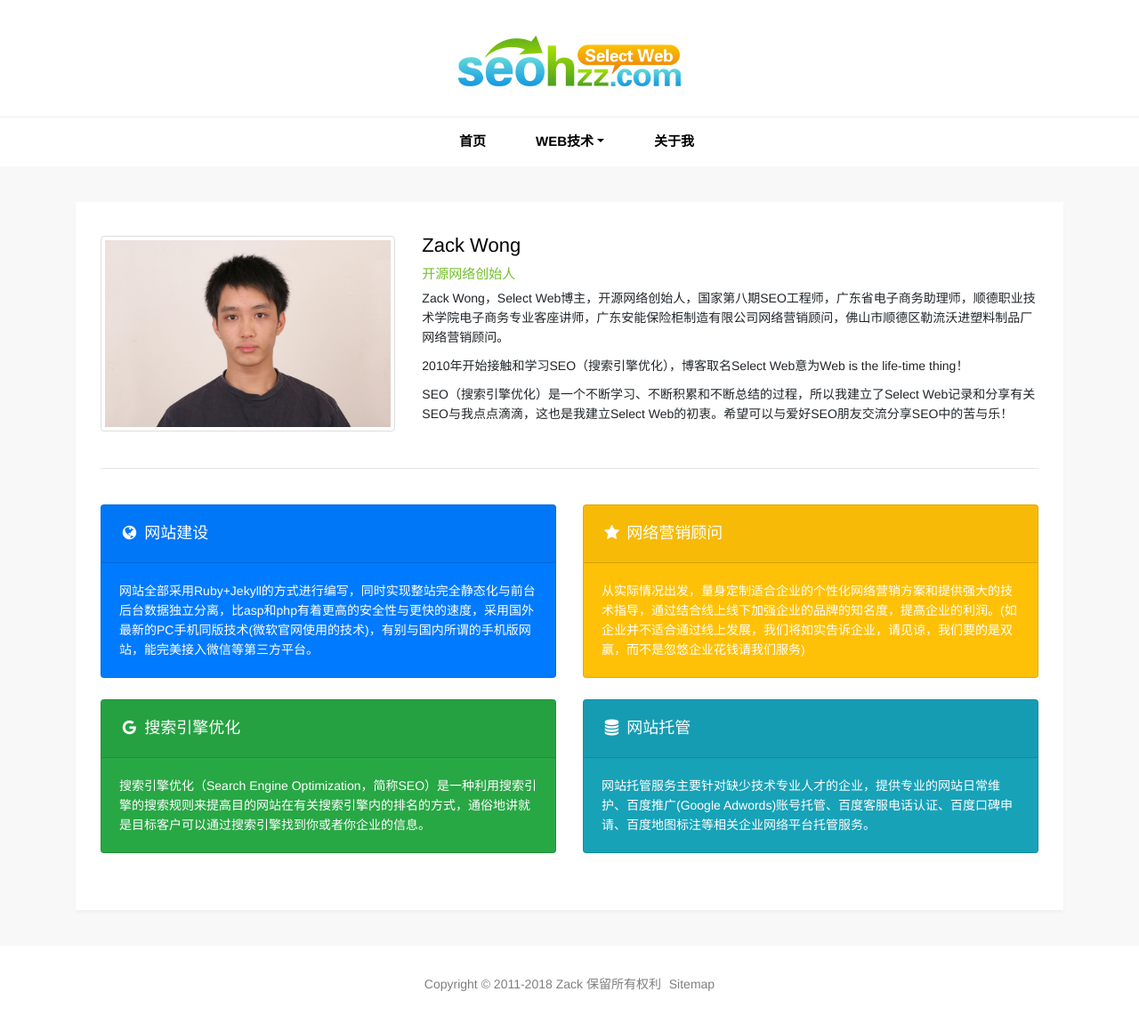
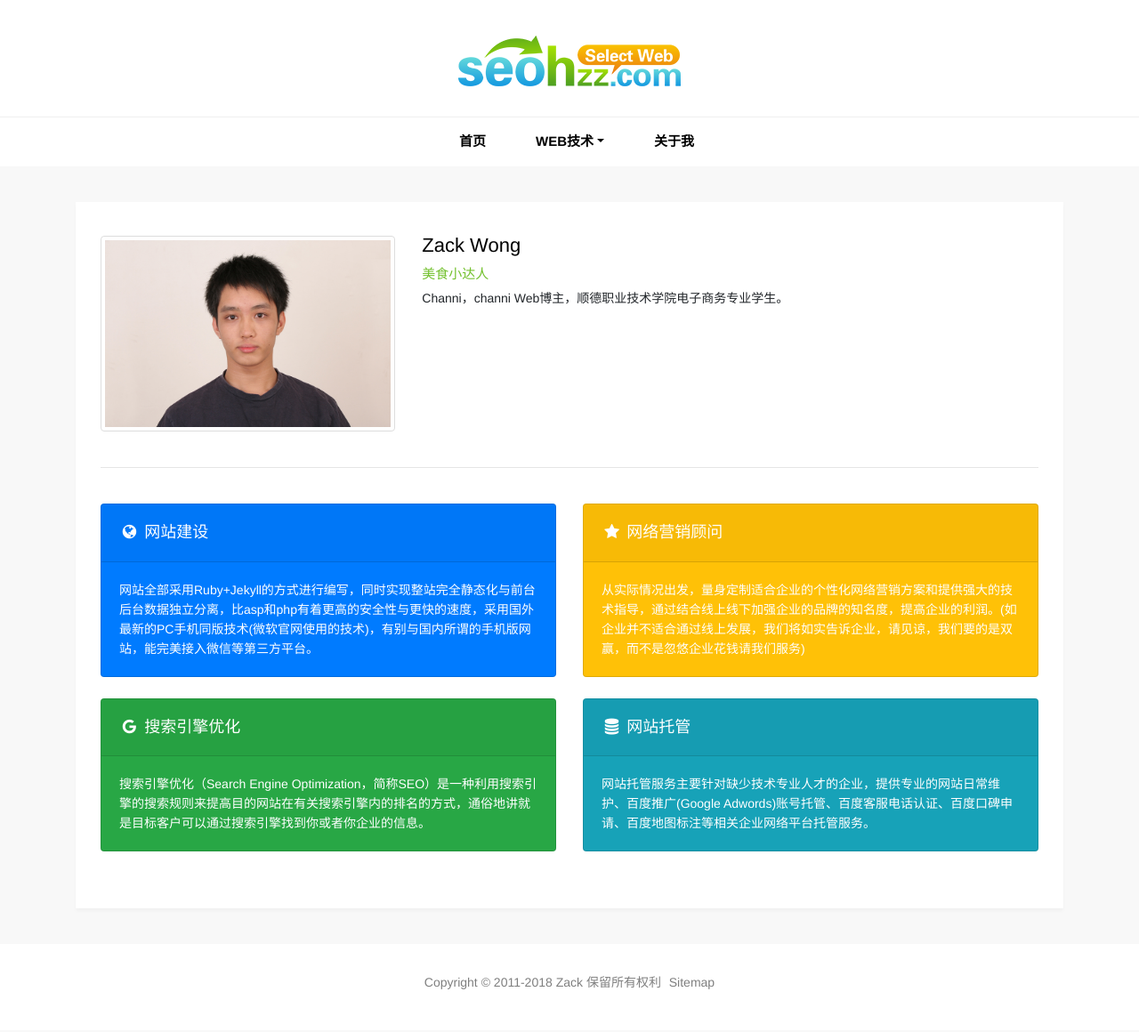
Before and after one commit to channipan/channipan.github.io, a Jekyll site: the page built from pages/about.html, in a window 1280 px wide. Shown: the whole page at 89% size. Built offline with Jekyll 4.4.1, drawn with Linux system fonts in a browser that asks for light colours.

Commit message:
Update about.html

```diff
--- a/pages/about.html
+++ b/pages/about.html
@@ -13,10 +13,8 @@ description: Channi，美食顾问。
           <div class="col-md-4 mt-4"><img src="/images/pages/about.jpg" alt="Zack Wong" class="img-thumbnail"></div>
           <div class="col-md-8 mt-4">
             <p class="post-title">Zack Wong</p>
-            <p class="post-tag">开源网络创始人</p>
-            <p>Zack Wong，Select Web博主，开源网络创始人，国家第八期SEO工程师，广东省电子商务助理师，顺德职业技术学院电子商务专业客座讲师，广东安能保险柜制造有限公司网络营销顾问，佛山市顺德区勒流沃进塑料制品厂网络营销顾问。</p>
-            <p>2010年开始接触和学习SEO（搜索引擎优化），博客取名Select Web意为Web is the life-time thing！</p>
-            <p>SEO（搜索引擎优化）是一个不断学习、不断积累和不断总结的过程，所以我建立了Select Web记录和分享有关SEO与我点点滴滴，这也是我建立Select Web的初衷。希望可以与爱好SEO朋友交流分享SEO中的苦与乐！</p>
+            <p class="post-tag">美食小达人</p>
+            <p>Channi，channi Web博主，顺德职业技术学院电子商务专业学生。
           </div>
           <div class="col-md-12 my-4"><hr></div>
           <div class="col-md-6">
```
